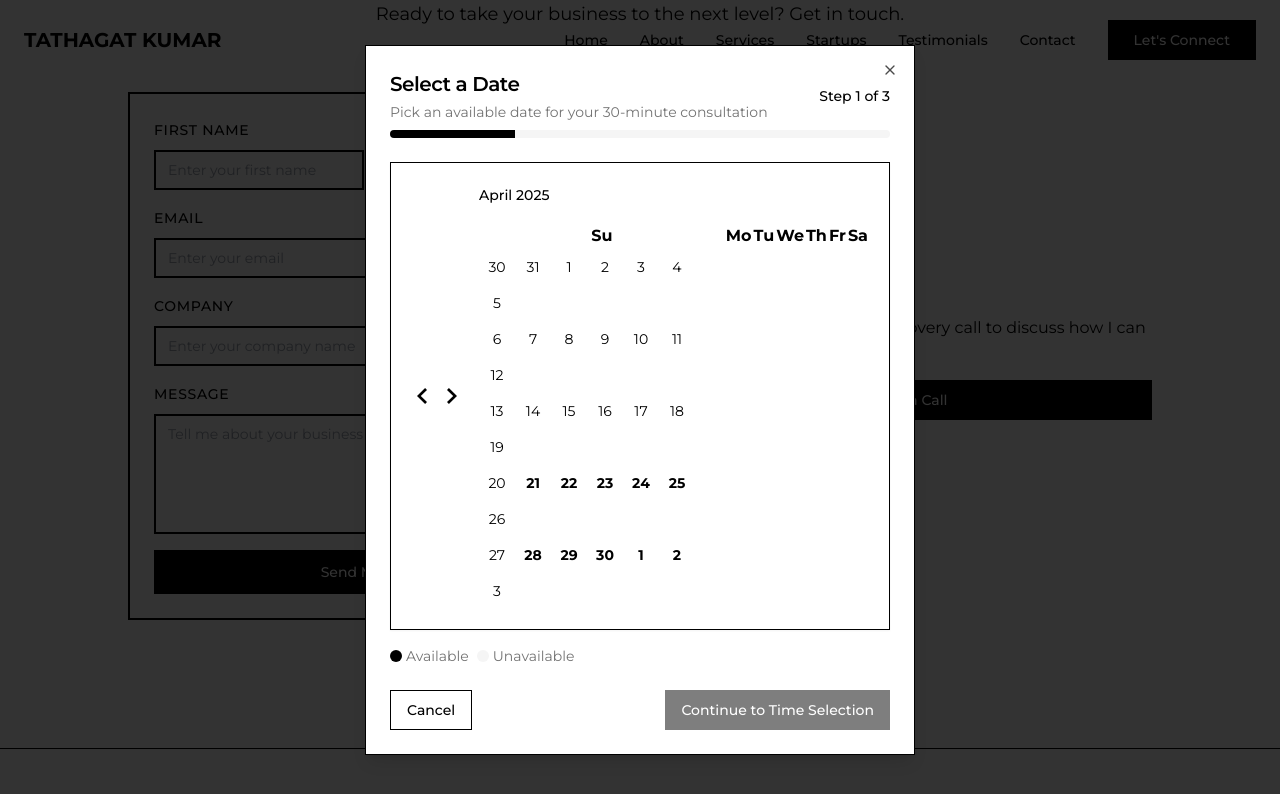
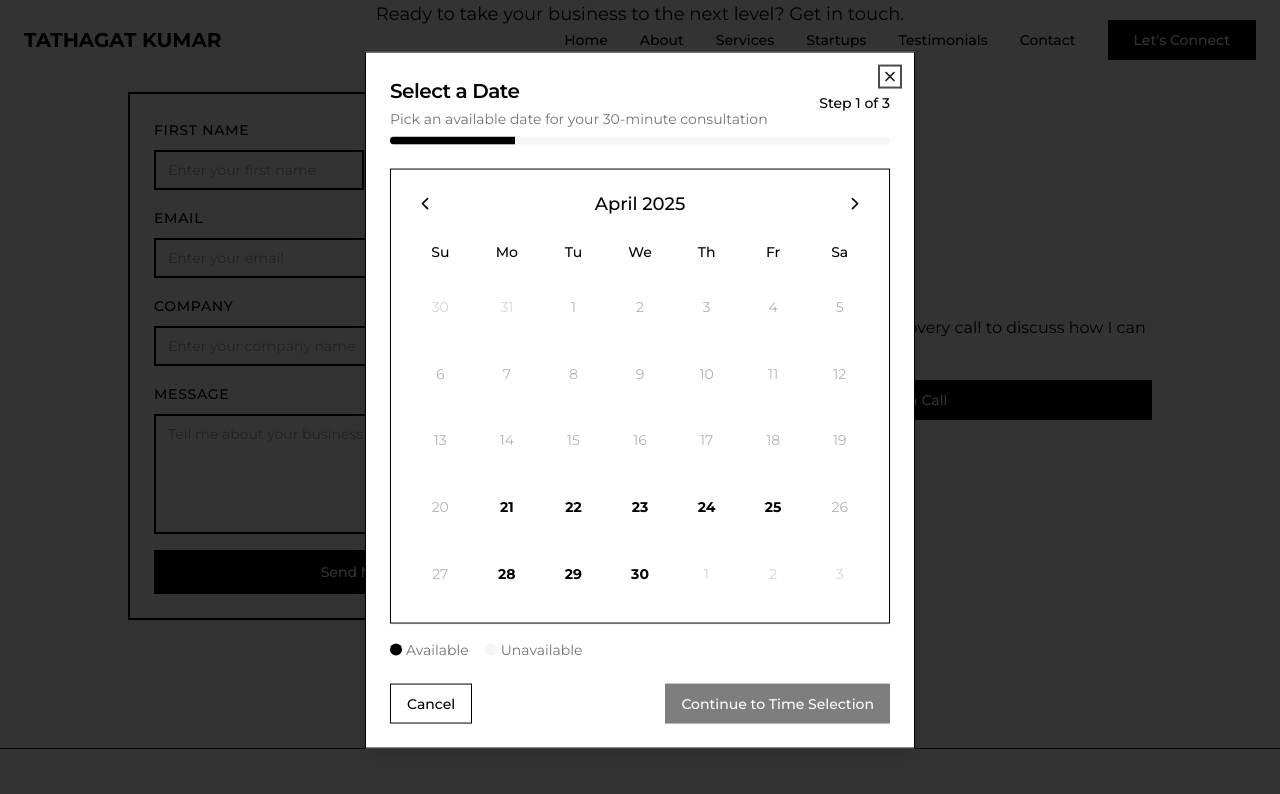
Before and after one commit to heytathagat/heytathagat-website, a Next.js app: page / in a window 1280 px wide. Both pictures are taken after a click on the button "Book a Call". Shown: the part 8210-9004 px from the top of the page. Built offline with nearby package versions, Linux system fonts and the light colour scheme.

Commit message:
fix: fix calendar UI alignment issues in booking modal
Co-authored-by: null <205539595+heytathagat@users.noreply.github.com>

```diff
--- a/app/globals.css
+++ b/app/globals.css
@@ -95,6 +95,21 @@ body {
   background-color: rgba(0, 0, 0, 0.4);
 }
 
+/* Calendar specific styles */
+.calendar button:disabled {
+  opacity: 0.3;
+  cursor: not-allowed;
+}
+
+.calendar button:not(:disabled):hover {
+  background-color: rgba(0, 0, 0, 0.05);
+}
+
+.calendar button[aria-selected="true"] {
+  background-color: black;
+  color: white;
+}
+
 @layer base {
   :root {
     --background: 0 0% 100%;
--- a/components/booking/booking-modal.tsx
+++ b/components/booking/booking-modal.tsx
@@ -7,6 +7,7 @@ import { TimeSelectionStep } from "@/components/booking/time-selection-step"
 import { BookingFormStep } from "@/components/booking/booking-form-step"
 import { BookingConfirmation } from "@/components/booking/booking-confirmation"
 import { AnimatePresence, motion } from "framer-motion"
+import { X } from "lucide-react"
 
 export type BookingStep = "calendar" | "time" | "form" | "confirmation"
 
@@ -84,6 +85,15 @@ export function BookingModal({
   return (
     <Dialog open={isOpen} onOpenChange={handleClose}>
       <DialogContent className="sm:max-w-[550px] p-0 gap-0 overflow-hidden">
+        {/* Close button */}
+        <button
+          onClick={handleClose}
+          className="absolute right-4 top-4 rounded-sm opacity-70 ring-offset-background transition-opacity hover:opacity-100 focus:outline-none focus:ring-2 focus:ring-ring focus:ring-offset-2 disabled:pointer-events-none data-[state=open]:bg-accent data-[state=open]:text-muted-foreground"
+        >
+          <X className="h-4 w-4" />
+          <span className="sr-only">Close</span>
+        </button>
+
         {step !== "confirmation" && (
           <div className="px-6 pt-6">
             <div className="flex items-center justify-between mb-2">
--- a/components/booking/calendar-step.tsx
+++ b/components/booking/calendar-step.tsx
@@ -1,12 +1,11 @@
 "use client"
 
 import { useState, useEffect } from "react"
-import { format, isSameDay } from "date-fns"
+import { format, isSameDay, addMonths, subMonths } from "date-fns"
 import { Button } from "@/components/ui/button"
 import { DialogFooter } from "@/components/ui/dialog"
-import { CalendarGrid } from "@/components/ui/calendar-grid"
 import { getAvailableDates } from "@/lib/booking-utils"
-import { Calendar } from "lucide-react"
+import { Calendar, ChevronLeft, ChevronRight } from "lucide-react"
 
 interface CalendarStepProps {
   onDateSelect: (date: Date) => void
@@ -17,6 +16,7 @@ export function CalendarStep({ onDateSelect, onCancel }: CalendarStepProps) {
   const [availableDates, setAvailableDates] = useState<Date[]>([])
   const [isLoading, setIsLoading] = useState(true)
   const [selectedDate, setSelectedDate] = useState<Date | undefined>(undefined)
+  const [currentMonth, setCurrentMonth] = useState(new Date())
 
   useEffect(() => {
     const fetchAvailableDates = async () => {
@@ -34,8 +34,13 @@ export function CalendarStep({ onDateSelect, onCancel }: CalendarStepProps) {
     fetchAvailableDates()
   }, [])
 
-  // Function to disable dates that are not available
-  const disabledDays = (date: Date) => {
+  // Function to check if a date is available
+  const isDateAvailable = (date: Date) => {
+    return availableDates.some((availableDate) => isSameDay(availableDate, date))
+  }
+
+  // Function to check if a date should be disabled
+  const isDateDisabled = (date: Date) => {
     // Disable weekends
     if (date.getDay() === 0 || date.getDay() === 6) return true
 
@@ -43,13 +48,131 @@ export function CalendarStep({ onDateSelect, onCancel }: CalendarStepProps) {
     if (date < new Date(new Date().setHours(0, 0, 0, 0))) return true
 
     // Disable dates that are not in the available dates list
-    return !availableDates.some((availableDate) => isSameDay(availableDate, date))
+    return !isDateAvailable(date)
   }
 
   const handleContinue = () => {
     if (selectedDate) {
       onDateSelect(selectedDate)
     }
+  }
+
+  // Navigate to previous month
+  const prevMonth = () => {
+    setCurrentMonth(subMonths(currentMonth, 1))
+  }
+
+  // Navigate to next month
+  const nextMonth = () => {
+    setCurrentMonth(addMonths(currentMonth, 1))
+  }
+
+  // Generate calendar grid
+  const generateCalendar = () => {
+    const year = currentMonth.getFullYear()
+    const month = currentMonth.getMonth()
+
+    // Get first day of month
+    const firstDay = new Date(year, month, 1)
+    const startingDayOfWeek = firstDay.getDay()
+
+    // Get days in month
+    const daysInMonth = new Date(year, month + 1, 0).getDate()
+
+    // Get days from previous month to fill the first row
+    const prevMonthDays = startingDayOfWeek
+
+    // Calculate total cells needed (max 6 rows of 7 days)
+    const totalCells = Math.ceil((prevMonthDays + daysInMonth) / 7) * 7
+
+    // Generate calendar cells
+    const days = []
+    let dayCounter = 1
+    let nextMonthCounter = 1
+
+    // Days of week header
+    const daysOfWeek = ["Su", "Mo", "Tu", "We", "Th", "Fr", "Sa"]
+
+    // Create the header row
+    const headerRow = (
+      <div className="grid grid-cols-7 mb-2">
+        {daysOfWeek.map((day) => (
+          <div key={day} className="text-center text-sm font-medium py-1">
+            {day}
+          </div>
+        ))}
+      </div>
+    )
+
+    // Create the calendar grid
+    for (let i = 0; i < totalCells; i++) {
+      const dayOfWeek = i % 7
+
+      if (i < prevMonthDays) {
+        // Previous month days
+        const prevMonthDate = new Date(year, month, -prevMonthDays + i + 1)
+        days.push(
+          <div key={`prev-${i}`} className="p-1">
+            <div className="w-full aspect-square flex items-center justify-center text-muted-foreground opacity-30 text-sm">
+              {prevMonthDate.getDate()}
+            </div>
+          </div>,
+        )
+      } else if (i < prevMonthDays + daysInMonth) {
+        // Current month days
+        const currentDate = new Date(year, month, dayCounter)
+        const isDisabled = isDateDisabled(currentDate)
+        const isAvailable = isDateAvailable(currentDate)
+        const isSelected = selectedDate && isSameDay(currentDate, selectedDate)
+
+        days.push(
+          <div key={`current-${dayCounter}`} className="p-1">
+            <button
+              type="button"
+              onClick={() => !isDisabled && setSelectedDate(currentDate)}
+              disabled={isDisabled}
+              className={`w-full aspect-square rounded-full flex items-center justify-center text-sm transition-colors
+                ${isDisabled ? "opacity-30 cursor-not-allowed" : "cursor-pointer hover:bg-accent"}
+                ${isSelected ? "bg-primary text-primary-foreground" : ""}
+                ${isAvailable && !isSelected ? "font-bold" : ""}
+              `}
+              aria-label={format(currentDate, "MMMM d, yyyy")}
+              aria-selected={isSelected}
+            >
+              {dayCounter}
+            </button>
+          </div>,
+        )
+        dayCounter++
+      } else {
+        // Next month days
+        days.push(
+          <div key={`next-${nextMonthCounter}`} className="p-1">
+            <div className="w-full aspect-square flex items-center justify-center text-muted-foreground opacity-30 text-sm">
+              {nextMonthCounter}
+            </div>
+          </div>,
+        )
+        nextMonthCounter++
+      }
+    }
+
+    // Group days into rows
+    const rows = []
+    for (let i = 0; i < days.length; i += 7) {
+      rows.push(
+        <div key={`row-${i}`} className="grid grid-cols-7">
+          {days.slice(i, i + 7)}
+        </div>,
+      )
+    }
+
+    return (
+      <div className="calendar">
+        {headerRow}
+        {rows}
+      </div>
+    )
   }
 
   return (
@@ -62,26 +185,34 @@ export function CalendarStep({ onDateSelect, onCancel }: CalendarStepProps) {
         ) : (
           <div className="flex flex-col space-y-4">
             <div className="rounded-lg border bg-card text-card-foreground shadow-sm">
-              <div className="p-2">
-                <CalendarGrid
-                  mode="single"
-                  selected={selectedDate}
-                  onSelect={setSelectedDate}
-                  disabled={disabledDays}
-                  modifiers={{
-                    available: availableDates,
-                  }}
-                  modifiersStyles={{
-                    available: {
-                      fontWeight: "bold",
-                    },
-                  }}
-                  className="mx-auto"
-                />
+              <div className="p-4">
+                {/* Month navigation */}
+                <div className="flex items-center justify-between mb-4">
+                  <button
+                    type="button"
+                    onClick={prevMonth}
+                    className="p-2 rounded-full hover:bg-accent"
+                    aria-label="Previous month"
+                  >
+                    <ChevronLeft className="h-5 w-5" />
+                  </button>
+                  <h3 className="text-lg font-medium">{format(currentMonth, "MMMM yyyy")}</h3>
+                  <button
+                    type="button"
+                    onClick={nextMonth}
+                    className="p-2 rounded-full hover:bg-accent"
+                    aria-label="Next month"
+                  >
+                    <ChevronRight className="h-5 w-5" />
+                  </button>
+                </div>
+
+                {/* Calendar grid */}
+                {generateCalendar()}
               </div>
             </div>
 
-            <div className="flex items-center gap-2 text-sm text-muted-foreground">
+            <div className="flex items-center gap-4 text-sm text-muted-foreground">
               <div className="flex items-center gap-1">
                 <div className="h-3 w-3 rounded-full bg-primary"></div>
                 <span>Available</span>
```
